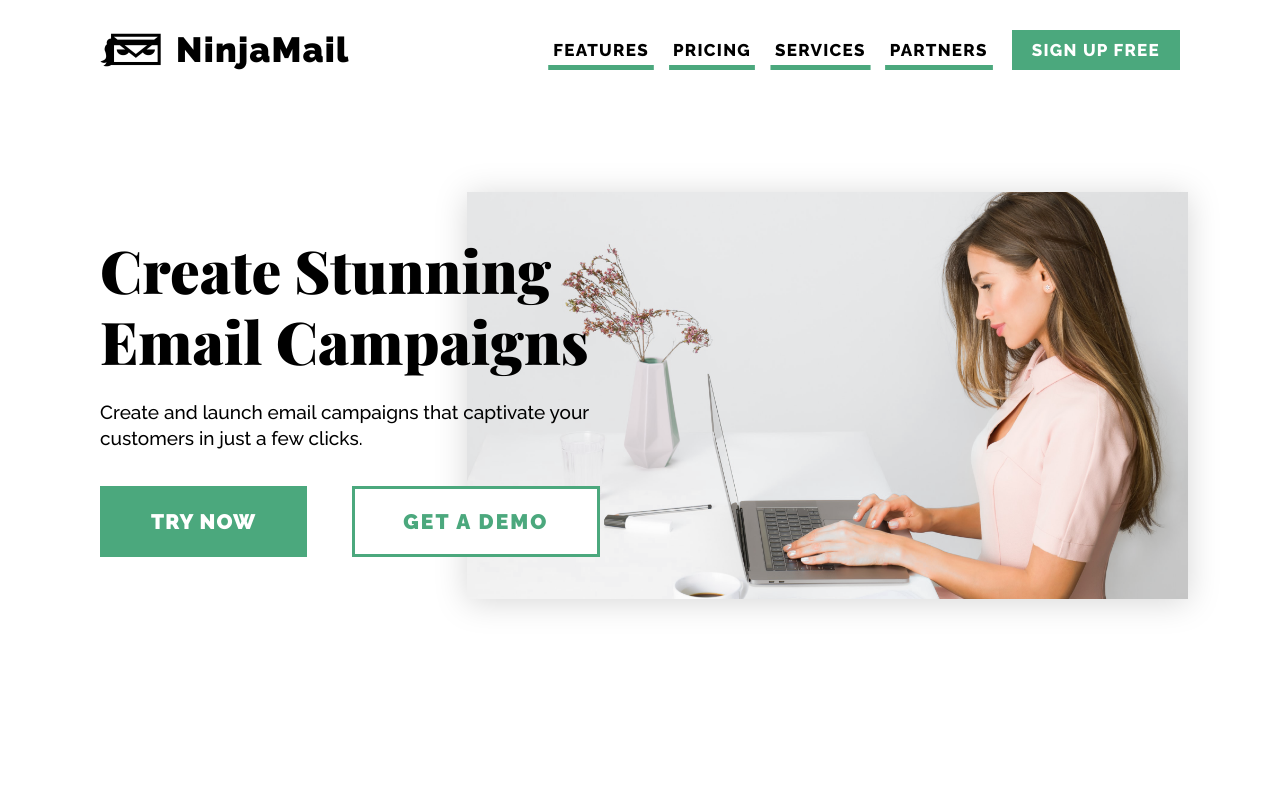
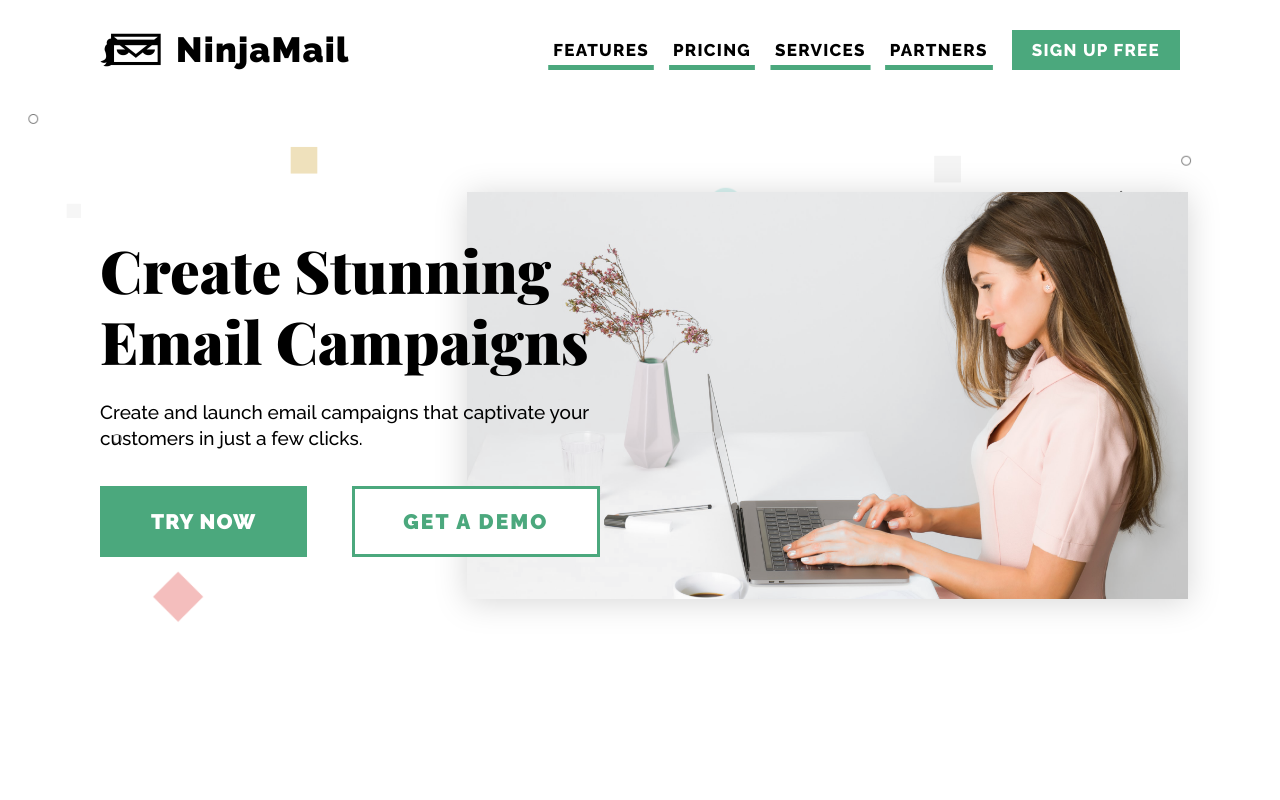
Before and after one commit to SirBruno/valtech, a Next.js app in the folder ninjamail/: page / in a window 1280 px wide. Shown: the top 800 px of the page. Built offline with nearby package versions, Linux system fonts and the light colour scheme; a web font is replaced by a local one.

Commit message:
desktop version almost finished

```diff
--- a/ninjamail/pages/index.js
+++ b/ninjamail/pages/index.js
@@ -3,6 +3,9 @@ import Image from 'next/image'
 export default function Home() {
   return (
     <div>
+      <div className="floatingElements">
+        <Image className="floatingElements__img" src="/floating-elements.png" alt="Floating elements" fill quality={100} />
+      </div>
       <main className="hero">
         <nav className="hero__nav">
           <div className="hero__logo">
--- a/ninjamail/styles/globals.scss
+++ b/ninjamail/styles/globals.scss
@@ -19,6 +19,17 @@ body {
   max-width: 1440px;
   background: #fff;
   margin: auto;
+}
+
+.floatingElements {
+  position: relative;
+  max-width: 1440px;
+}
+
+.floatingElements__img {
+  padding: 114px 0 0;
+  height: auto !important;
+  z-index: 1;
 }
 
 .hero {
@@ -95,7 +106,7 @@ body {
 }
 
 .hero__leftSide {
-  z-index: 1;
+  z-index: 2;
 }
 
 .hero__title {
@@ -154,6 +165,7 @@ body {
   height: 481.19px;
   right: 0;
   filter: drop-shadow(0px 3px 16px rgba(0, 0, 0, 0.160784));
+  z-index: 1;
 }
 
 
```
Also changed, not shown: ninjamail/public/floating-elements.png (added).
